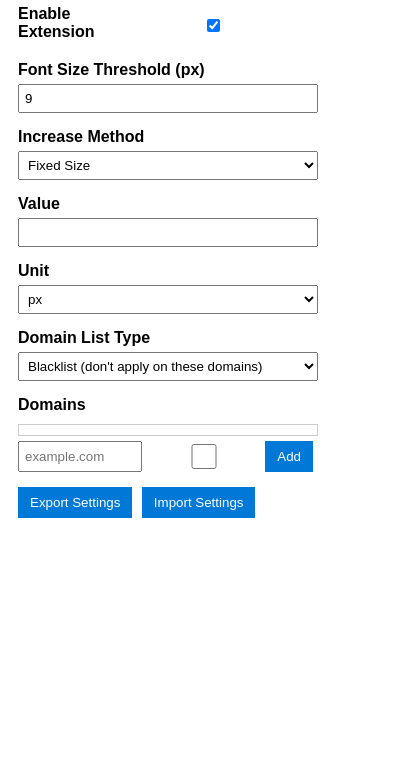
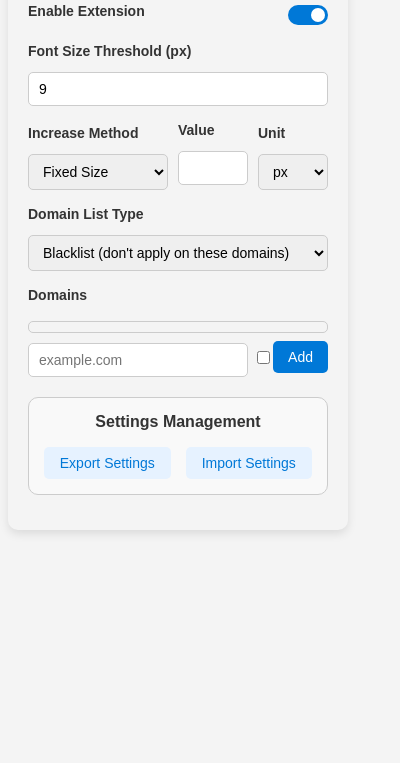
Before and after one commit to backwithambition/edge-extension-font-increase, a browser extension: page src/popup.html in a window 400 px wide. Shown: the part 81-844 px from the top of the page. Drawn offline with Linux system fonts and the light colour scheme.

Commit message:
bug fixes

```diff
--- a/src/popup.html
+++ b/src/popup.html
@@ -7,26 +7,80 @@
   <style>
     body {
       width: 300px;
-      padding: 10px;
-      font-family: Arial, sans-serif;
+      padding: 20px;
+      font-family: 'Arial', sans-serif;
+      background-color: #f4f4f4;
+      color: #333;
+      border-radius: 10px;
+      box-shadow: 0 4px 10px rgba(0, 0, 0, 0.1);
+    }
+    h2 {
+      text-align: center;
+      margin-bottom: 20px;
+      font-size: 18px;
+      color: #0078d7;
     }
     .form-group {
       margin-bottom: 15px;
     }
     label {
-      display: block;
-      margin-bottom: 5px;
       font-weight: bold;
+      margin-bottom: 8px;
+      display: inline-block;
+      font-size: 14px;
     }
-    input, select {
+    input[type="number"], select, input[type="text"] {
       width: 100%;
-      padding: 5px;
+      padding: 8px 10px;
+      font-size: 14px;
+      border: 1px solid #ccc;
+      border-radius: 5px;
       box-sizing: border-box;
+      margin-top: 5px;
     }
     .toggle {
       display: flex;
       align-items: center;
       justify-content: space-between;
+    }
+    .toggle-switch {
+      position: relative;
+      display: inline-block;
+      width: 40px;
+      height: 20px;
+    }
+    .toggle-switch input {
+      opacity: 0;
+      width: 0;
+      height: 0;
+    }
+    .slider {
+      position: absolute;
+      cursor: pointer;
+      top: 0;
+      left: 0;
+      right: 0;
+      bottom: 0;
+      background-color: #ccc;
+      transition: 0.4s;
+      border-radius: 20px;
+    }
+    .slider:before {
+      position: absolute;
+      content: '';
+      height: 14px;
+      width: 14px;
+      left: 3px;
+      bottom: 3px;
+      background-color: white;
+      transition: 0.4s;
+      border-radius: 50%;
+    }
+    input:checked + .slider {
+      background-color: #0078d7;
+    }
+    input:checked + .slider:before {
+      transform: translateX(20px);
     }
     .domain-list {
       margin-top: 10px;
@@ -34,26 +88,26 @@
       overflow-y: auto;
       border: 1px solid #ccc;
       padding: 5px;
-    }
-    .domain-item {
-      display: flex;
-      justify-content: space-between;
-      margin-bottom: 5px;
+      border-radius: 5px;
     }
     button {
-      padding: 8px 12px;
+      padding: 8px 15px;
       background-color: #0078d7;
       color: white;
       border: none;
+      border-radius: 5px;
       cursor: pointer;
-      margin-right: 5px;
+      font-size: 14px;
     }
     button:hover {
-      background-color: #0063b1;
+      background-color: #0056a4;
+    }
+    button + button {
+      margin-left: 5px;
     }
     .error {
+      font-size: 12px;
       color: red;
-      font-size: 12px;
       margin-top: 5px;
     }
   </style>
@@ -63,7 +117,10 @@
 
   <div class="form-group toggle">
     <label for="enabled">Enable Extension</label>
+    <div class="toggle-switch">
       <input type="checkbox" id="enabled">
+      <span class="slider"></span>
+    </div>
   </div>
 
   <div class="form-group">
@@ -72,27 +129,27 @@
     <div id="threshold-error" class="error"></div>
   </div>
 
-  <div class="form-group">
+  <div class="form-group" style="display: flex; gap: 10px; align-items: flex-end;">
+    <div style="flex: 2;">
       <label for="increase-type">Increase Method</label>
       <select id="increase-type">
         <option value="fixed">Fixed Size</option>
         <option value="multiplier">Multiplier</option>
       </select>
     </div>
-
-  <div class="form-group">
+    <div style="flex: 1;">
       <label for="increase-value">Value</label>
       <input type="number" id="increase-value" min="1" step="1">
       <div id="value-error" class="error"></div>
     </div>
-
-  <div class="form-group">
+    <div style="flex: 1;">
       <label for="unit">Unit</label>
       <select id="unit">
         <option value="px">px</option>
         <option value="em">em</option>
         <option value="rem">rem</option>
       </select>
+    </div>
   </div>
 
   <div class="form-group">
@@ -106,20 +163,26 @@
   <div class="form-group">
     <label>Domains</label>
     <div class="domain-list" id="domain-list"></div>
-    <div style="display: flex; margin-top: 5px;">
-      <label for="new-domain"></label><input type="text" id="new-domain" placeholder="example.com">
+    <div style="display: flex; align-items: center; margin-top: 5px;">
+      <input type="text" id="new-domain" placeholder="example.com" style="flex: 1; margin-right: 5px;">
       <input type="checkbox" id="is-regex" title="Treat as regex">
       <button id="add-domain">Add</button>
     </div>
     <div id="domain-error" class="error"></div>
   </div>
 
-  <div class="form-group">
-    <button id="export">Export Settings</button>
-    <button id="import">Import Settings</button>
+  <!-- Other settings go here -->
+
+  <div class="form-group" style="margin-top: 20px; padding: 15px; border: 1px solid #ccc; border-radius: 10px; background-color: #f9f9f9;">
+    <h3 style="margin-top: 0; font-size: 16px; color: #333; text-align: center;">Settings Management</h3>
+
+    <div style="display: flex; justify-content: space-between; gap: 10px;">
+      <button id="export" style="flex: 1; background-color: #e6f2ff; color: #0078d7; border: none; padding: 8px 12px; cursor: pointer; border-radius: 5px;">Export Settings</button>
+      <button id="import" style="flex: 1; background-color: #e6f2ff; color: #0078d7; border: none; padding: 8px 12px; cursor: pointer; border-radius: 5px;">Import Settings</button>
+    </div>
+
     <input type="file" id="import-file" style="display: none;">
   </div>
-
   <script src="popup.js"></script>
 </body>
 </html>
--- a/src/popup.js
+++ b/src/popup.js
@@ -153,6 +153,22 @@ function addDomainToList(domain, isRegex) {
 
 // Event listeners
 enabledToggle.addEventListener('change', saveSettings);
+
+// Add click handler for the toggle slider to ensure it works properly
+const toggleSlider = document.querySelector('.slider');
+console.log(`ADDING SLIDER HANDLER ${toggleSlider}`);
+if (toggleSlider) {
+
+  toggleSlider.addEventListener('click', (e) => {
+    // Prevent the event from bubbling up
+    e.preventDefault();
+    // Toggle the checkbox state
+    enabledToggle.checked = !enabledToggle.checked;
+    // Trigger the change event to save settings
+    enabledToggle.dispatchEvent(new Event('change'));
+  });
+}
+
 thresholdInput.addEventListener('change', saveSettings);
 increaseTypeSelect.addEventListener('change', saveSettings);
 increaseValueInput.addEventListener('change', saveSettings);
```
Also changed, not shown: src/content.js (+37 -0 lines). Lines whose indentation alone changed are shown as unchanged.
